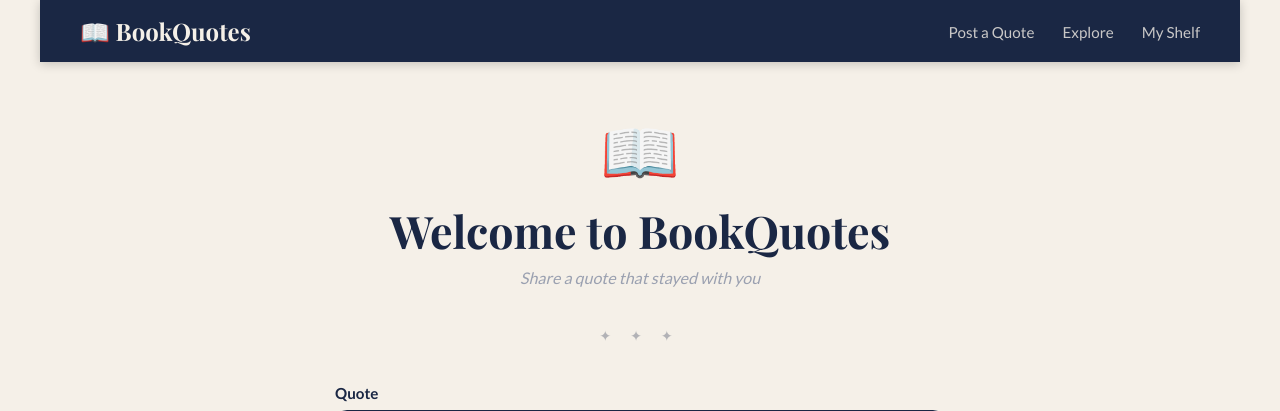
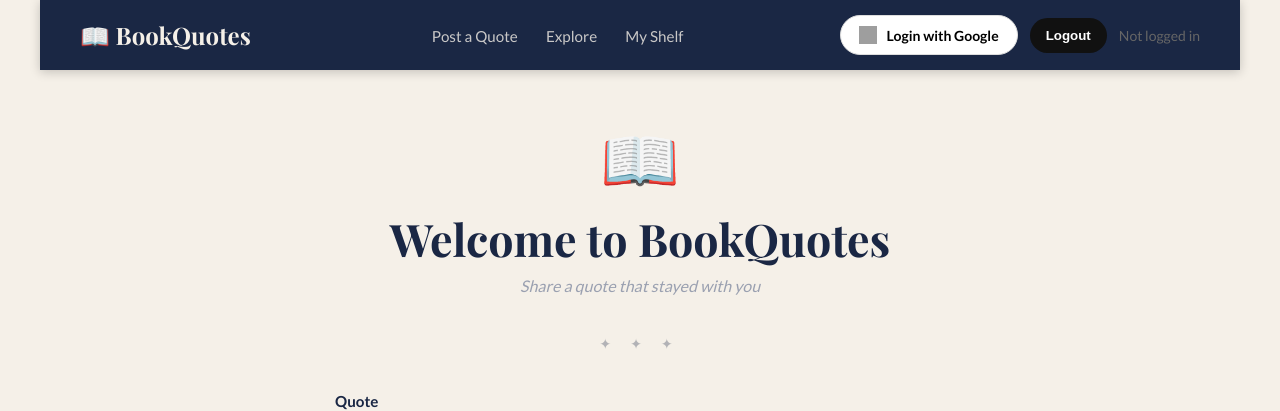
Before and after one commit to mayabrazil/Book-Quotes-Project, a Flask app: page / in a window 1280 px wide. Shown: the top 411 px of the page. Run offline with Flask 3, Linux system fonts and the light colour scheme; some libraries are stand-ins or nearby versions; some web fonts are replaced; grey boxes are pictures that could not be loaded.

Commit message:
final adjustments

```diff
--- a/app.py
+++ b/app.py
@@ -1,3 +1,6 @@
+import firebase_admin
+from firebase_admin import credentials, auth
+from flask import session
 from flask import Flask, render_template, request, jsonify
 from datetime import datetime
 from google import genai
@@ -7,6 +10,14 @@ import os
 load_dotenv()
 
 app = Flask(__name__)
+
+app.secret_key = "hackathon-secret-key"
+
+cred = credentials.Certificate(
+    "bookquotes-app-firebase-adminsdk-fbsvc-e0994f48fb.json"
+)
+
+firebase_admin.initialize_app(cred)
 
 client = genai.Client(
     api_key=os.getenv("GEMINI_API_KEY")
@@ -19,6 +30,40 @@ saved = []
 my_posts = []
 current_user = "gdg.reads"
 
+#LOGIN
+@app.route('/login', methods=['POST'])
+def login():
+
+    data = request.get_json()
+    id_token = data.get('token')
+
+    try:
+        decoded_token = auth.verify_id_token(id_token)
+
+        session['user'] = {
+            'uid': decoded_token['uid'],
+            'email': decoded_token.get('email')
+        }
+
+        return jsonify({
+            'success': True
+        })
+
+    except Exception as e:
+        return jsonify({
+            'success': False,
+            'error': str(e)
+        }), 401
+
+#LOGOUT
+@app.route('/logout', methods=['POST'])
+def logout():
+
+    session.pop('user', None)
+
+    return jsonify({
+        'success': True
+    })
 
 # HOME PAGE
 @app.route("/")
@@ -77,45 +122,49 @@ def myshelf():
 
 
 # POST A QUOTE
-@app.route("/post-quote", methods=["POST"])
+@app.route('/postquote', methods=['POST'])
 def post_quote():
+
+    # must be logged in
+    if 'user' not in session:
+
+        return jsonify({
+            'success': False,
+            'error': 'Unauthorized'
+        }), 401
 
     data = request.get_json()
 
-    quote = data.get('quote', '').strip()
-    book = data.get('book', '').strip()
-    author = data.get('author', '').strip()
-    mood = data.get('mood', '').strip()
-
-    # make sure fields aren't empty
-    if not quote or not book or not author or not mood:
-
-        return jsonify({
-            'error': 'Missing required fields'
-        }), 400
+    current_user = session['user']['email']
 
     new_quote = {
 
-        'id': len(quotes),
+        'id': len(quotes) + 1,
+
+        'quote': data['quote'],
+
+        'book': data['book'],
+
+        'author': data['author'],
+
+        'mood': data['mood'],
 
         'username': current_user,
 
-        'quote': quote,
-        'book': book,
-        'author': author,
-        'mood': mood,
-
         'likes': 0,
 
-        'timestamp': datetime.now().strftime("%b %d, %I:%M %p")
+        'timestamp': datetime.now().strftime('%B %d, %Y')
     }
 
-    # adds newest quote to top of feed and myshelf
-    quotes.insert(0, new_quote)
-    my_posts.insert(0, new_quote)
+    # add to explore page
+    quotes.append(new_quote)
+
+    # add to user's shelf/profile
+    my_posts.append(new_quote)
 
     return jsonify({
-        'message': 'Quote posted successfully! 🎉'
+        'success': True,
+        'quote': new_quote
     })
 
 
--- /dev/null
+++ b/static/firebase-auth.js
@@ -0,0 +1,115 @@
+import { initializeApp } from "https://www.gstatic.com/firebasejs/12.1.0/firebase-app.js";
+
+import {
+  getAuth,
+  GoogleAuthProvider,
+  signInWithPopup,
+  signOut,
+  onAuthStateChanged
+} from "https://www.gstatic.com/firebasejs/12.1.0/firebase-auth.js";
+
+const firebaseConfig = {
+  apiKey: "AIzaSyDwbnwK1fndBoWASC28xxbeQc-C9Z3vLgA",
+  authDomain: "bookquotes-app.firebaseapp.com",
+  projectId: "bookquotes-app",
+  storageBucket: "bookquotes-app.firebasestorage.app",
+  messagingSenderId: "836802010083",
+  appId: "1:836802010083:web:6196e040fac55f56e51ed6"
+};
+
+const app = initializeApp(firebaseConfig);
+
+const auth = getAuth(app);
+
+const provider = new GoogleAuthProvider();
+
+
+// LOGIN
+window.login = async () => {
+
+  try {
+
+    const result = await signInWithPopup(auth, provider);
+
+    const token = await result.user.getIdToken();
+
+    const response = await fetch('/login', {
+      method: 'POST',
+      headers: {
+        'Content-Type': 'application/json'
+      },
+      body: JSON.stringify({
+        token: token
+      })
+    });
+
+    const data = await response.json();
+
+    console.log(data);
+    alert(JSON.stringify(data));
+
+    if (data.success) {
+
+      document.getElementById('login-status')
+        .textContent = `Logged in as ${result.user.email}`;
+
+      alert('Successfully logged in!');
+
+    } else {
+
+      alert('Login failed.');
+
+    }
+
+  } catch (err) {
+
+    console.error(err);
+    alert(err.message);
+
+    alert(err.message);
+  }
+};
+
+
+// LOGOUT
+window.logoutUser = async () => {
+
+  try {
+
+    await signOut(auth);
+
+    await fetch('/logout', {
+      method: 'POST'
+    });
+
+    document.getElementById('login-status')
+      .textContent = 'Not logged in';
+
+    alert('Logged out');
+
+  } catch (err) {
+
+    console.error(err);
+
+  }
+};
+
+
+// KEEP LOGIN STATE
+onAuthStateChanged(auth, (user) => {
+
+  const status = document.getElementById('login-status');
+
+  if (!status) return;
+
+  if (user) {
+
+    status.textContent =
+      `Logged in as ${user.email}`;
+
+  } else {
+
+    status.textContent =
+      'Not logged in';
+  }
+});
--- a/static/style.css
+++ b/static/style.css
@@ -510,3 +510,58 @@ a.mood-tag {
     text-decoration: none;
     border-bottom: 1px solid #1a2744;
 }
+
+.auth-section {
+    display: flex;
+    align-items: center;
+    gap: 12px;
+}
+
+.google-btn {
+    display: flex;
+    align-items: center;
+    gap: 10px;
+
+    background: white;
+    border: 1px solid #ddd;
+    border-radius: 999px;
+
+    padding: 10px 18px;
+
+    font-family: 'Lato', sans-serif;
+    font-size: 14px;
+    font-weight: 700;
+
+    cursor: pointer;
+
+    transition: all 0.2s ease;
+}
+
+.google-btn:hover {
+    transform: translateY(-1px);
+    box-shadow: 0 4px 10px rgba(0,0,0,0.08);
+}
+
+.google-icon {
+    width: 18px;
+    height: 18px;
+}
+
+.logout-btn {
+    background: #111;
+    color: white;
+
+    border: none;
+    border-radius: 999px;
+
+    padding: 10px 16px;
+
+    cursor: pointer;
+
+    font-weight: 700;
+}
+
+.login-status {
+    font-size: 14px;
+    color: #666;
+}
--- a/templates/postquote.html
+++ b/templates/postquote.html
@@ -17,7 +17,28 @@
         <a href="/explore">Explore</a>
         <a href="/myshelf">My Shelf</a>
     </div>
-</nav>
+    <script type="module" src="{{ url_for('static', filename='firebase-auth.js') }}"></script>
+
+    <div class="auth-section">
+
+        <button class="google-btn" onclick="login()">
+            <img
+                src="https://cdn.jsdelivr.net/gh/devicons/devicon/icons/google/google-original.svg"
+                class="google-icon"
+            >
+            Login with Google
+        </button>
+
+        <button class="logout-btn" onclick="logoutUser()">
+            Logout
+        </button>
+
+        <p id="login-status" class="login-status">
+            Not logged in
+        </p>
+
+    </div>
+    </nav>
 
     <!-- Page Title -->
     <div class="profile fade-in">
@@ -130,7 +151,7 @@
             return;
         }
 
-        fetch('/post-quote', {
+        fetch('/postquote', {
 
             method: 'POST',
 
@@ -151,7 +172,16 @@
 
         .then(data => {
 
-            alert(data.message);
+            console.log(data);
+
+            if (!data.success) {
+
+                alert(data.error || 'Failed to post quote.');
+
+                return;
+            }
+
+            alert('Quote posted successfully!');
 
             // clears the form
             document.getElementById('quote-text').value = '';
@@ -159,7 +189,7 @@
             document.getElementById('book-author').value = '';
             document.getElementById('quote-mood').value = '';
 
-            // redirect to explore feed
+            // redirect to explore
             window.location.href = '/explore';
         })
 
```
Also changed, not shown: 1 other file.
